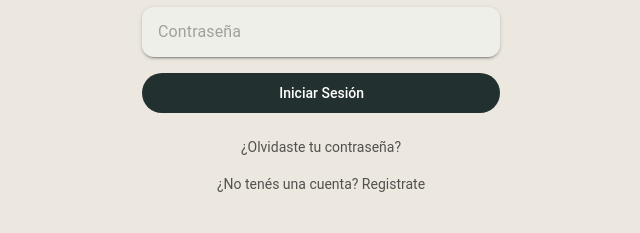
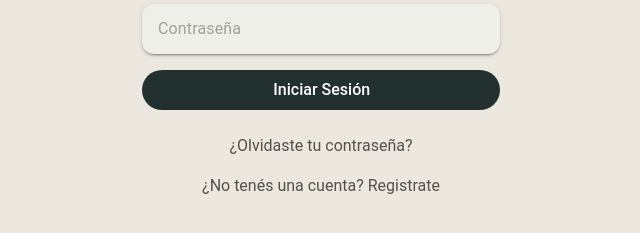
Before and after one commit to teofum/tp-hci-web, a Vue app: page /auth/signin in a window 1280 px wide. Shown: the part 427-660 px from the top of the page, without its empty margins (319-959 px from the left). Built offline with nearby package versions, Linux system fonts and the light colour scheme; the HTML template or start-up script is replaced by a standard one.

Commit message:
modify font size in card and button

```diff
--- a/src/layouts/AuthLayout.vue
+++ b/src/layouts/AuthLayout.vue
@@ -78,10 +78,10 @@
   border-radius: 20px;
   text-transform: none;
   letter-spacing: normal;
+  font-size: 1rem;
 }
 
 .auth-card p {
-  font-size: 0.875rem;
   color: #000000a6;
   margin: 0;
   text-align: center;
```
